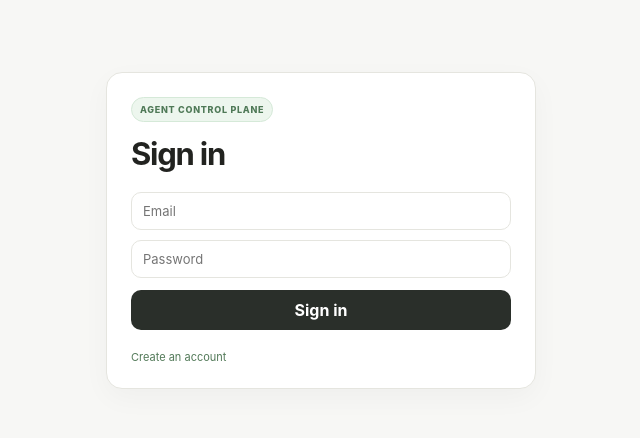
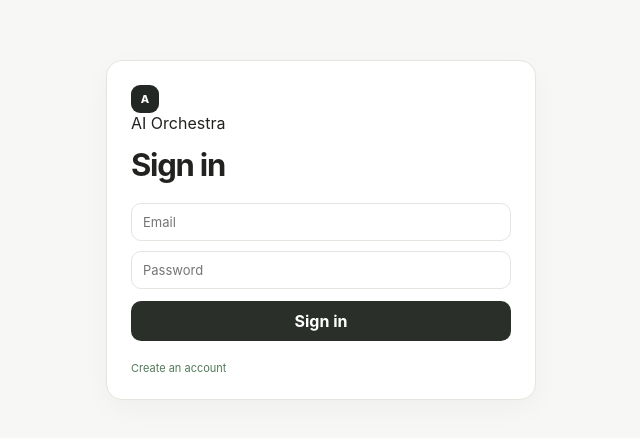
Before and after one commit to pixeldoumh-spec/Ai-orchestra, a Next.js app: page /auth/sign-in in a window 1280 px wide. Shown: the part 170-608 px from the top of the page, without its empty margins (319-959 px from the left). Built offline with nearby package versions, Linux system fonts and the light colour scheme.

Commit message:
Refine sign in surface for new UI

```diff
--- a/app/auth/sign-in/page.tsx
+++ b/app/auth/sign-in/page.tsx
@@ -21,5 +21,5 @@ export default function SignIn() {
 }
 
 function AuthShell({ title, children }: { title: string; children: ReactNode }) {
-  return <main className="auth"><div className="card authCard"><div className="pill">AGENT CONTROL PLANE</div><h1>{title}</h1>{children}</div></main>;
+  return <main className="auth"><div className="card authCard"><div className="authBrand"><span className="brandMark">A</span><span>AI Orchestra</span></div><h1>{title}</h1>{children}</div></main>;
 }
```
